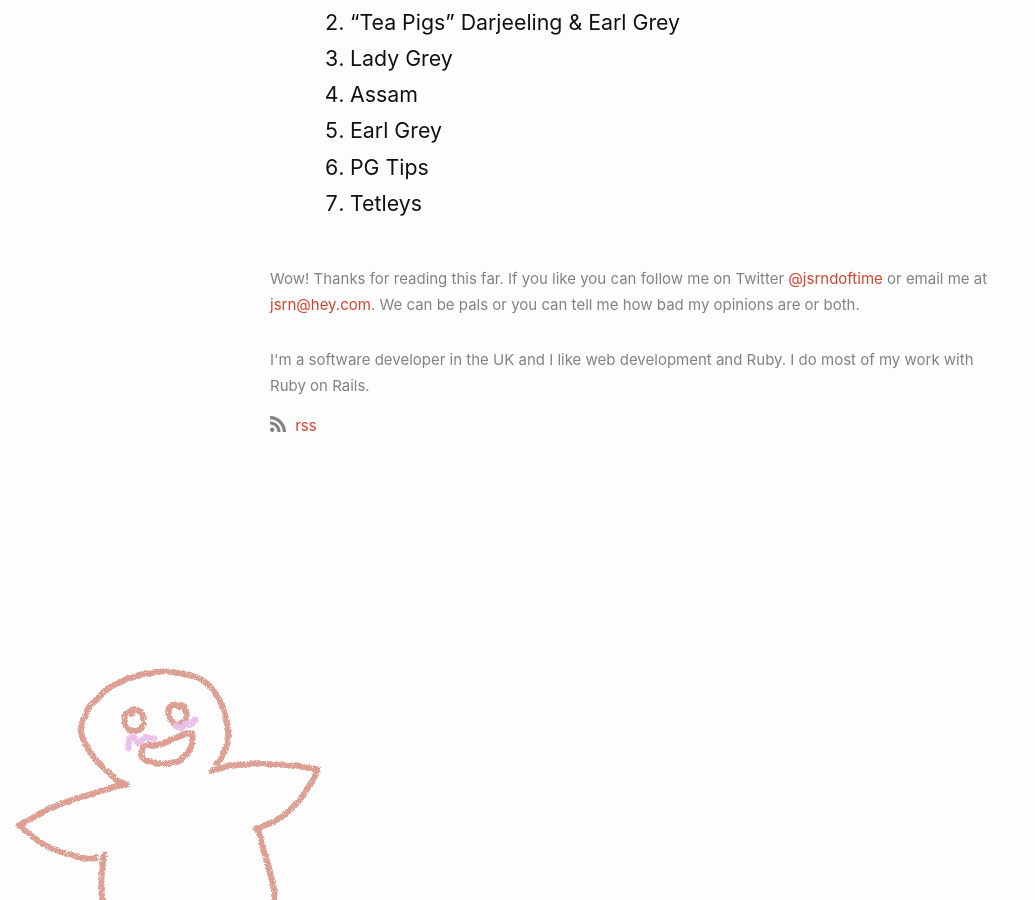
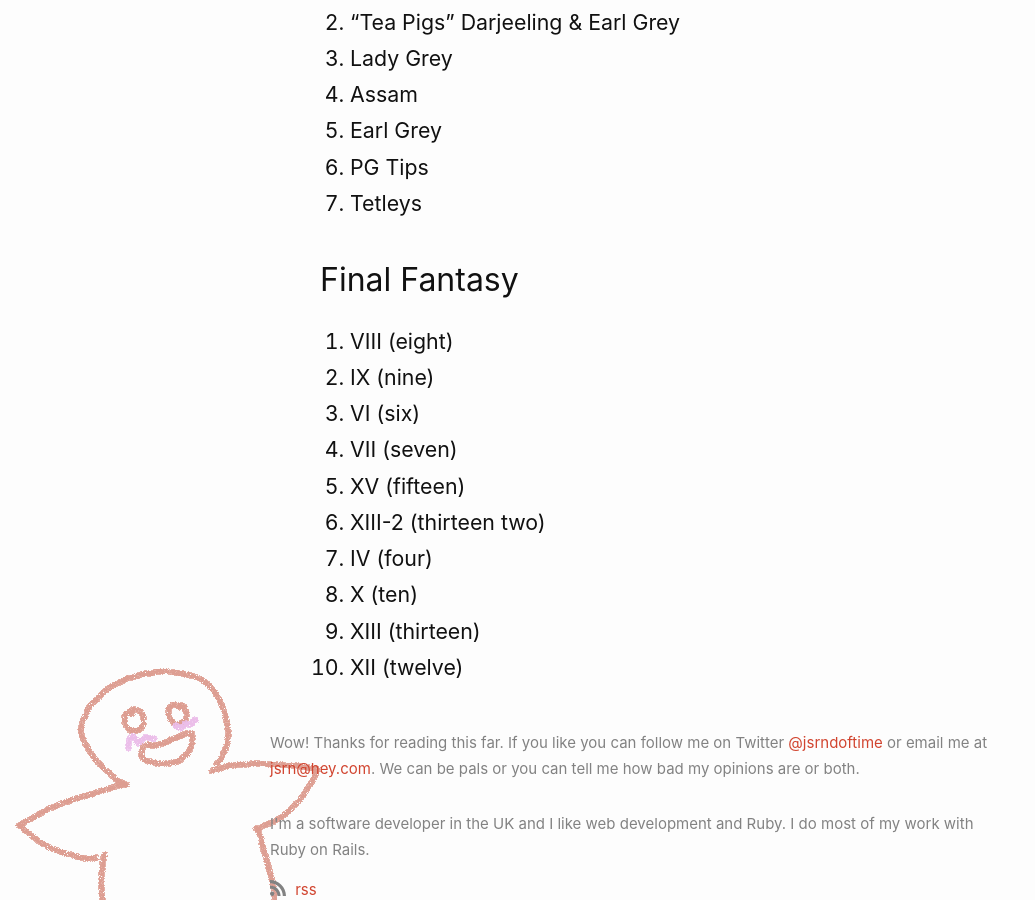
Before and after one commit to jsrn/jsrn.github.io, a Jekyll site: the page built from best.md, in a window 1280 px wide and 900 px high, scrolled down 649 px. Shown: the whole window, without its empty margins (0-1035 px from the left). Built offline with Jekyll 4.4.1, drawn with Linux system fonts in a browser that asks for light colours; our own code applies the rules of GitHub Pages for plain Markdown files.

Commit message:
The best things

```diff
--- a/best.md
+++ b/best.md
@@ -22,3 +22,16 @@
 1. Earl Grey
 1. PG Tips
 1. Tetleys
+
+## Final Fantasy
+
+1. VIII (eight)
+1. IX (nine)
+1. VI (six)
+1. VII (seven)
+1. XV (fifteen)
+1. XIII-2 (thirteen two)
+1. IV (four)
+1. X (ten)
+1. XIII (thirteen)
+1. XII (twelve)
```
